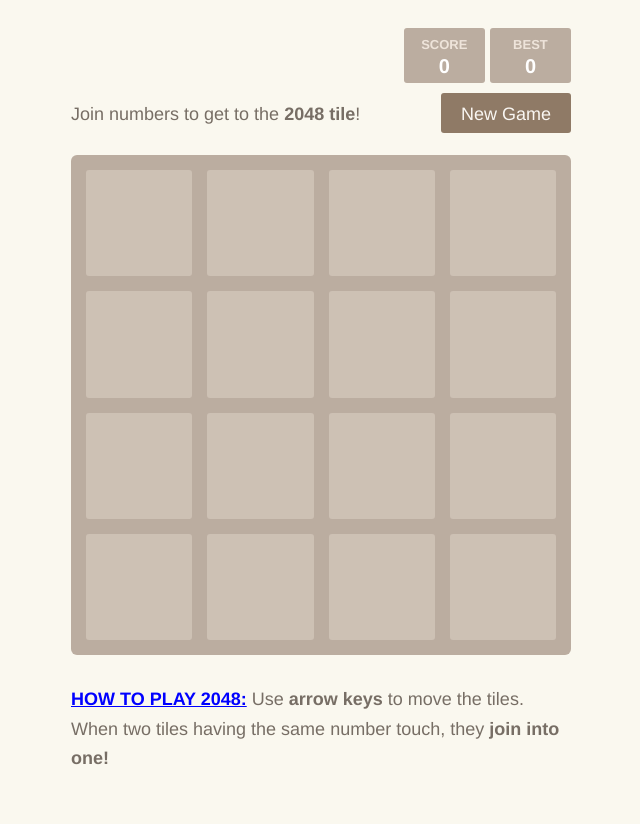
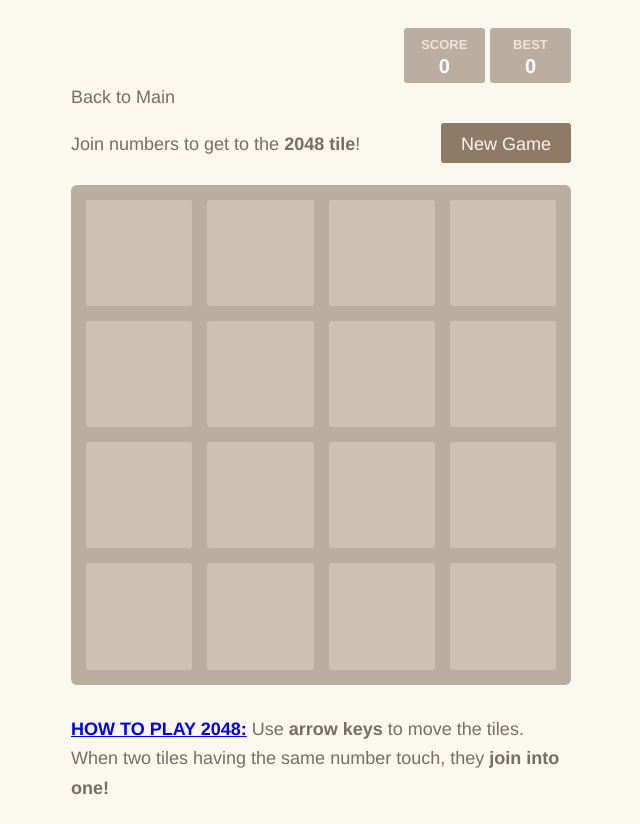
Before and after one commit to infenoid/2048, a plain HTML site: page main.html in a window 1280 px wide. Shown: the whole page, without its empty margins (319-959 px from the left). Before the commit the page ends 800 px from the top, so only its background shows below. Drawn offline with Linux system fonts and the light colour scheme; a script that the page names is missing; a web font is replaced by a local one.

Commit message:
Update main.html

```diff
--- a/main.html
+++ b/main.html
@@ -30,7 +30,7 @@
         <div class="best-container">0</div>
       </div>
     </div>
-  <p> </p>
+  <p><href link = "https://infenoid.github.io/2048/">Back to Main</p>
     <div class="above-game">
       <p class="game-intro">Join numbers to get to the <strong>2048 tile</strong>!</p>
       <a class="restart-button">New Game</a>
```
